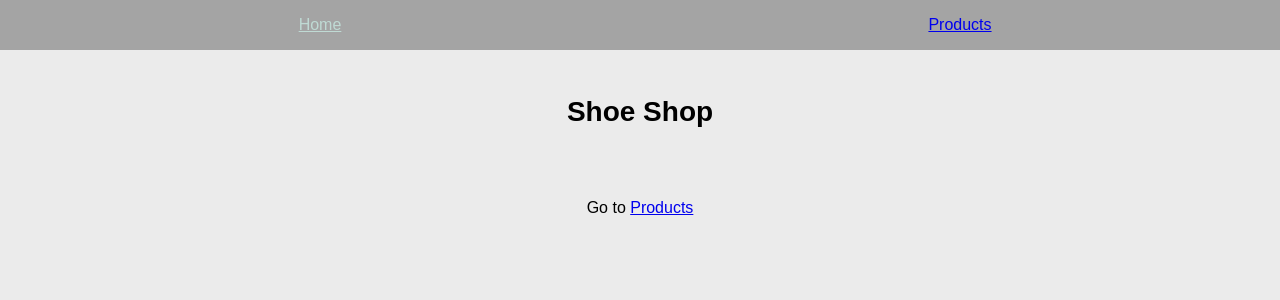
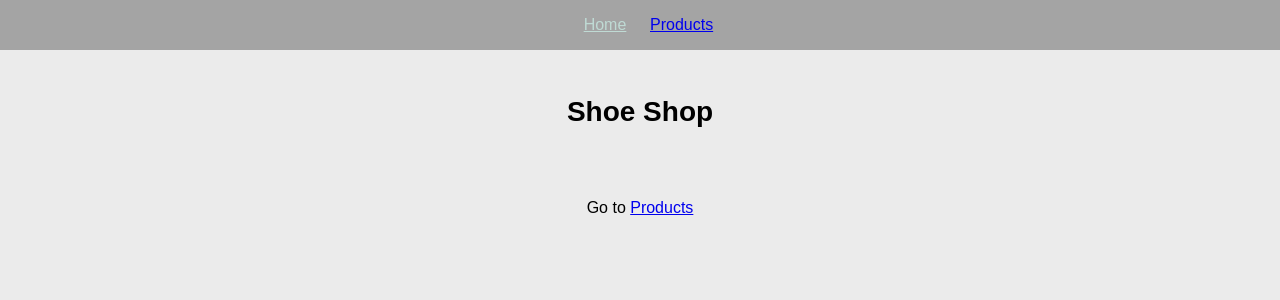
Before and after one commit to Eyal-donut/shoe-shop, a React (Create React App) app: page / in a window 1280 px wide. Shown: the top 300 px of the page. Built offline with nearby package versions, Linux system fonts and the light colour scheme.

Commit message:
09_module_css

```diff
--- a/package.json
+++ b/package.json
@@ -8,6 +8,7 @@
     "@testing-library/user-event": "^13.5.0",
     "axios": "^1.3.4",
     "react": "^18.2.0",
+    "react-css-modules": "^4.7.11",
     "react-dom": "^18.2.0",
     "react-router-dom": "^6.8.1",
     "react-scripts": "5.0.1",
--- a/src/Components/MainNavigation.js
+++ b/src/Components/MainNavigation.js
@@ -6,7 +6,7 @@ const MainNavigation = () => {
     <>
       <nav className={classes.nav}>
         <ul className={classes.ul}>
-          <li>
+          <li className={classes.li}>
             <NavLink
               to="/"
               className={({ isActive }) =>
@@ -17,7 +17,7 @@ const MainNavigation = () => {
               Home
             </NavLink>
           </li>
-          <li>
+          <li className={classes.li}>
             <NavLink
               to="/products/"
               className={({ isActive }) =>
--- a/src/Components/MainNavigation.module.css
+++ b/src/Components/MainNavigation.module.css
@@ -15,3 +15,7 @@ ul {
     align-items: center;
     list-style: none;
 }
+
+li {
+width: 5rem;
+}
```
Also changed, not shown: 1 other file (tests, documents, lock files or other folders).
